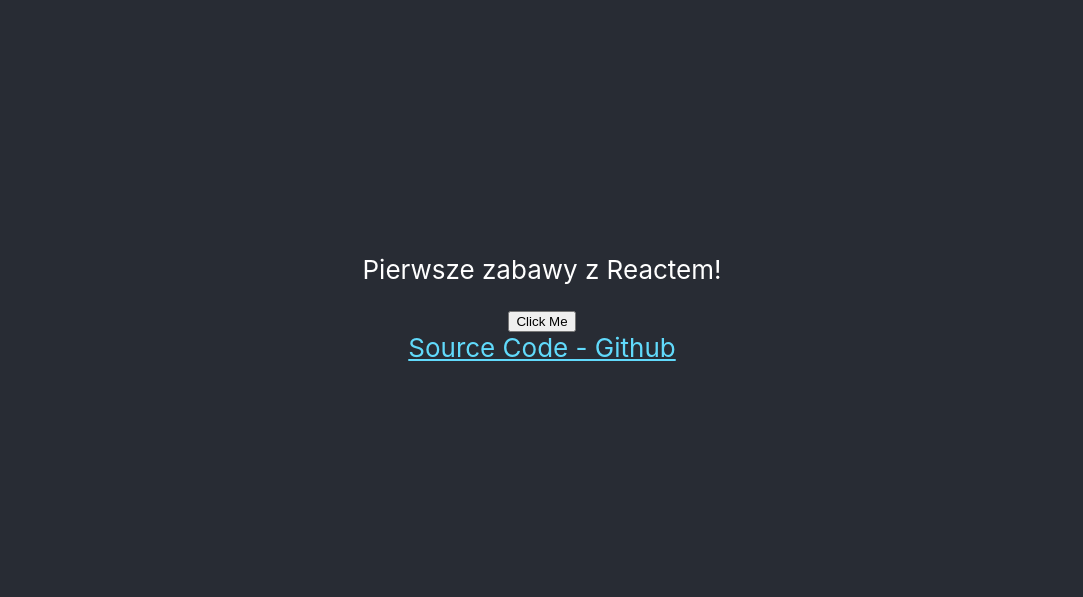
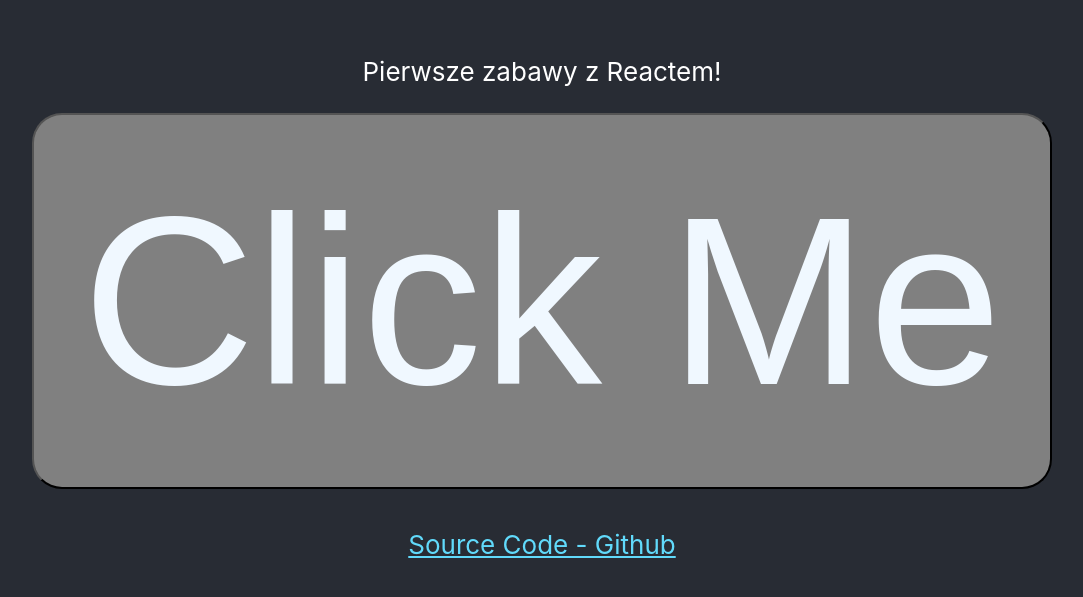
Before and after one commit to dawidgieras98/React-Typescript-for-Daftcode, a React (Create React App) app: page / in a window 1280 px wide. Shown: the part 105-702 px from the top of the page, without its empty margins (98-1181 px from the left). Built offline with nearby package versions, Linux system fonts and the light colour scheme.

Commit message:
fix: styles

```diff
--- a/src/App.css
+++ b/src/App.css
@@ -23,7 +23,19 @@
   font-size: calc(10px + 2vmin);
   color: white;
 }
-
+button {
+  margin-bottom: 40px;
+  font-size: 15rem;
+  border-radius: 30px;
+  padding: 3rem;
+  color: aliceblue;
+  background-color: gray;
+  transition: color 0.5s;
+}
+button:hover {
+  color: #61dafb;
+  transition: color 0.5s;
+}
 .App-link {
   color: #61dafb;
 }
```
